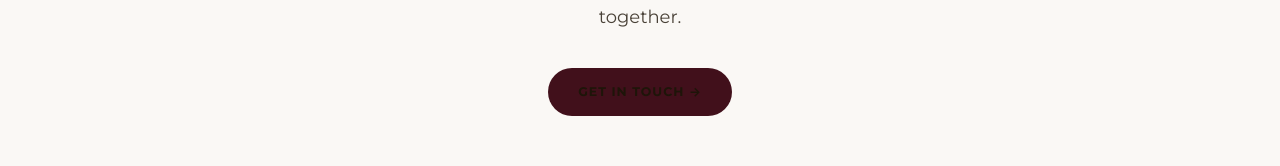
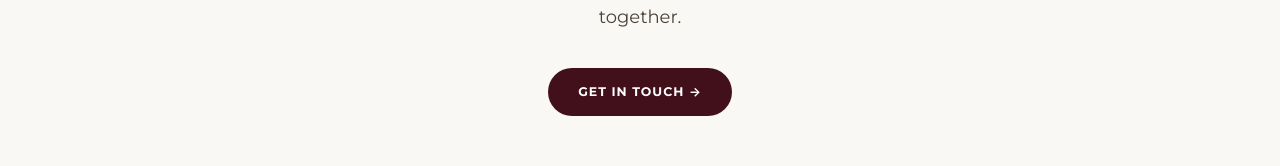
Before and after one commit to milanese88/intent-digital, a React (Vite) app: page / in a window 1280 px wide. Shown: the part 4869-5035 px from the top of the page. Built offline with nearby package versions, Linux system fonts and the light colour scheme; a web font is replaced by a local one.

Commit message:
Update index.css

```diff
--- a/src/index.css
+++ b/src/index.css
@@ -263,13 +263,13 @@ a:hover {
 
 .dark-section .btn, .cta-banner-section .btn, .cta-banner-section .btn-cta-banner {
   background-color: var(--accent-blue);
-  color: var(--primary-color) !important;
+  color: #FFFFFF !important;
   font-weight: 700;
 }
 
 .dark-section .btn:hover, .cta-banner-section .btn:hover, .cta-banner-section .btn-cta-banner:hover {
   background-color: var(--accent-blue-hover);
-  color: var(--primary-color) !important;
+  color: #FFFFFF !important;
 }
 
 #root {
```
